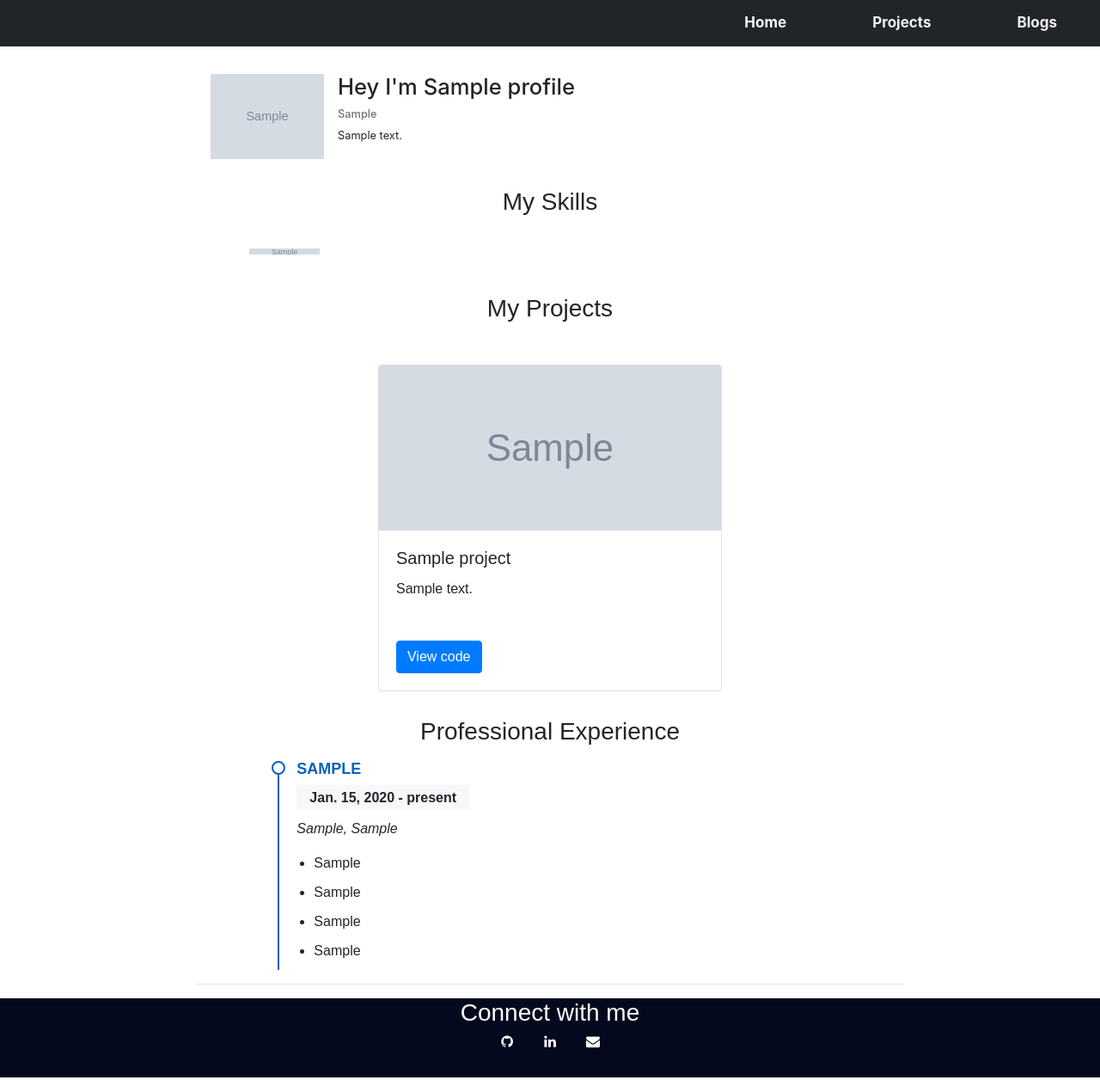
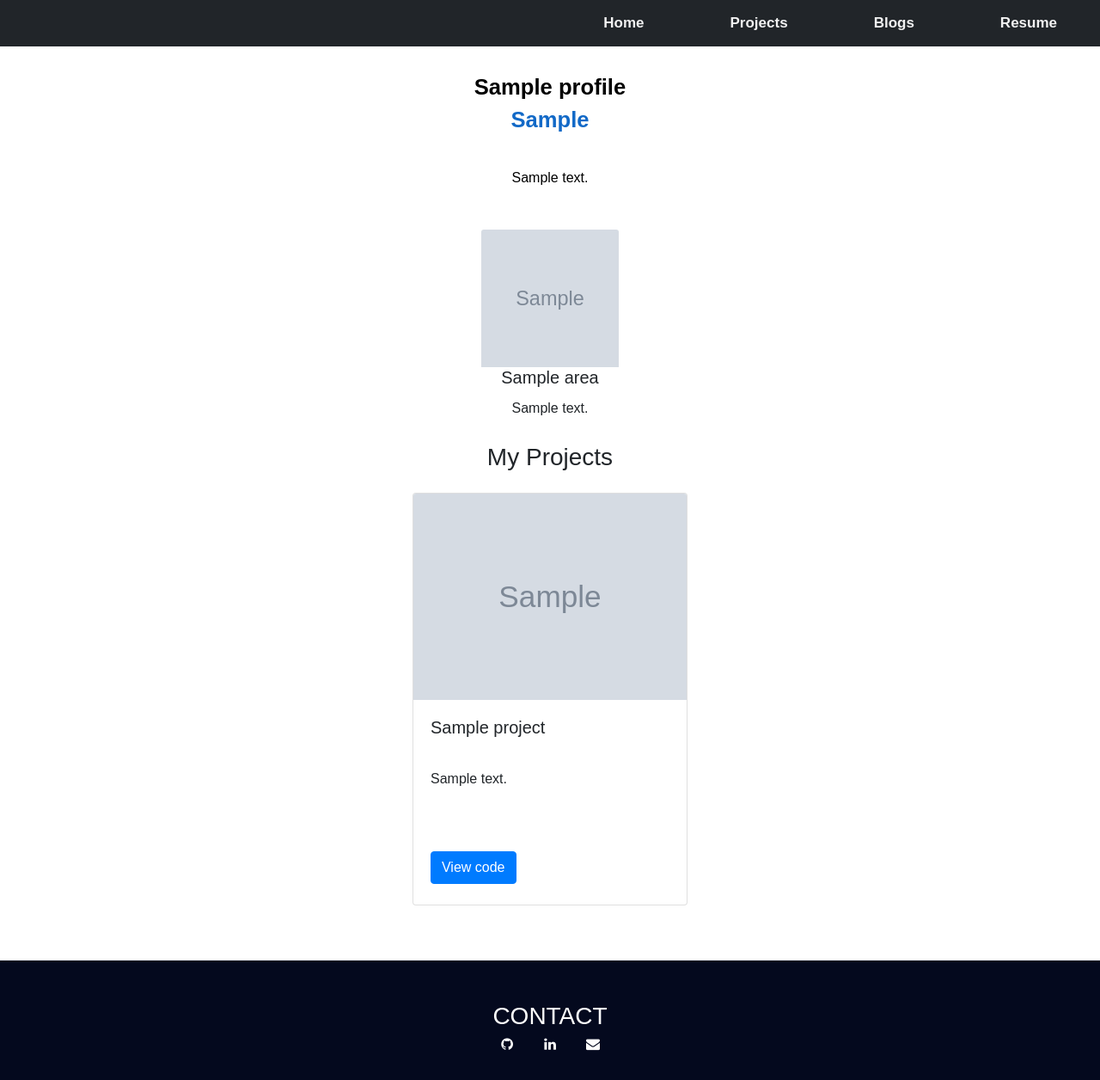
Before and after one commit to pasturl/portfolio-django, a Django app: page / in a window 1280 px wide. Shown: the whole page at 86% size. Run offline with Django 3.2, Linux system fonts and the light colour scheme; tables that the repository leaves empty hold one stand-in row (values such as "Sample post"); grey boxes marked "Sample" are stand-in pictures; some libraries are stand-ins or nearby versions.

Commit message:
Simplify initial page and create resume view

```diff
--- a/myportfolio/admin.py
+++ b/myportfolio/admin.py
@@ -1,5 +1,5 @@
 from django.contrib import admin
-from .models import Experience,Blog,Project,Skill,Connection,Profile
+from .models import Experience,Blog,Project,Skill,Connection,Profile,Area
 # Register your models here.
 
 
@@ -9,3 +9,4 @@ admin.site.register(Project)
 admin.site.register(Skill)
 admin.site.register(Connection)
 admin.site.register(Profile)
+admin.site.register(Area)
--- a/myportfolio/models.py
+++ b/myportfolio/models.py
@@ -61,6 +61,16 @@ class Skill(models.Model):
         return self.name
 
 
+class Area(models.Model):
+
+    name = models.CharField(max_length=50)
+    description = models.CharField(max_length=2000)
+    image = models.CharField(max_length=1000)
+
+    def __str__(self):
+        return self.name
+
+
 class Connection(models.Model):
     your_name = models.CharField(max_length=100)
     email = models.EmailField()
--- a/myportfolio/static/css/style.css
+++ b/myportfolio/static/css/style.css
@@ -4,10 +4,8 @@ body {
 }
 
 .topnav {
-
   overflow: hidden;
   background-color: #212529;
-  font-family: "Montserrat", -apple-system, BlinkMacSystemFont, "Segoe UI", Roboto, "Helvetica Neue", Arial, "Noto Sans", sans-serif, "Apple Color Emoji", "Segoe UI Emoji", "Segoe UI Symbol", "Noto Color Emoji";
   font-weight: 700;
 
 }
@@ -31,35 +29,40 @@ body {
   color: white;
 }
 
+
 .blackiconcolor {color:white;}
 
 
 .profile{
-  display: grid;
-  grid-template-columns: 20% 80%;
-
+  text-align: center;
+  padding-left: 5%;
+  padding-right: 5%;
 }
 
-.profile-info{
-    margin-top: 5%;
-    float: left;
-    horizontal-align: left;
-    font-family: "Montserrat", -apple-system, BlinkMacSystemFont, "Segoe UI", Roboto, "Helvetica Neue", Arial, "Noto Sans", sans-serif, "Apple Color Emoji", "Segoe UI Emoji", "Segoe UI Symbol", "Noto Color Emoji";
-    <!-- font-weight: 700;-->
+#profile-info{
+    margin-top: 2em;
+    float: center;
+    horizontal-align: center;
     color: #000000;
-    font-color: green;
 }
 
-.name {
+#profile-name {
     font-size:2vw;
+    font-weight: bold;
 }
 
 .job-position {
-    font-size:1vw;
+    font-size:2vw;
+    color:#1269C7;
+    font-weight: bold;
 }
 
-.summary {
-    font-size:1vw;
+#summary {
+    font-size:1em;
+    margin-top: 2em;
+    margin-left: 20%;
+    margin-right: 20%;
+    margin-bottom: 3em;
 }
 
 body
@@ -68,7 +71,8 @@ body
 }
 
 #project-header,#skill-header {
-  text-align: center;
+    margin-top: 1em;
+    text-align: center;
 
 }
 
@@ -187,9 +191,9 @@ width:120px;
   border: 2px solid #0563bb;
 }
 
-.card-img-top {
+#card-img-project {
     width: 100%;
-    height: 15vw;
+    height: 15em;
     object-fit: cover;
 }
 
@@ -198,23 +202,29 @@ width:120px;
   width: 33%; /* Equal width (5 icons with 20% width each = 100%) */
   font-size: 24px;
 }
-
-
-.card-group {
-  justify-content: center;
+#areas{
+    align-items: center;
+}
+#card-areas{
 }
 
-.row {
-  padding-right: 20px;
-  padding-left: 20px;
-  padding-top: 40px;
+#card-img-icon{
+    justify-content: center;
+    width: 10em;
+    height: 10em;
 }
 
-name.{
-    align-text: left;
+.card-deck {
+  justify-content: center;
+  padding-bottom: 3em;
+}
+
+#profile-name{
+    align-text: center;
 }
 .footer-area {
   background-color: #04091e;
+  padding-top: 3em;
 }
 
 .footer-text{
@@ -258,11 +268,28 @@ name.{
     width: 100%;
     height: 25%;
     margin-top: 1em;
+    margin-bottom: 1em;
 }
 .project-tech img{
     width: 3em;
     height: 3em;
 }
-.btn{
-    margin-top: 2em;
+
+#card-vertical{
+    width: 20rem;
+    height: 30rem;
+    margin: 1em;
 }
+#card-title-vertical{
+    height: 3rem
+}
+#card-text-vertical{
+    height: 5rem
+}
+#card-img-horizontal{
+    width: 100%;
+    height: 100%;
+}
+#card-text-horizontal{
+    height: 5rem
+}
--- a/myportfolio/templates/myportfolio/index.html
+++ b/myportfolio/templates/myportfolio/index.html
@@ -8,34 +8,28 @@
 <link rel="stylesheet" href="https://cdnjs.cloudflare.com/ajax/libs/font-awesome/4.7.0/css/font-awesome.min.css">
 <link rel="stylesheet" href="{%  static  'css/style.css'  %}">
 <meta name="viewport" content="width=device-width, initial-scale=1.0">
-<div class="col-md-8 offset-md-2">
-
+<div class="col-md-10 offset-md-1">
     <div class ="profile">
-    <div class="container-img-profile">
-        <img class="profile-img"  src="static/img/{{profile.image}}" data-holder-rendered="true"  alt="tall image">
-    </div>
-
-    <div class="profile-info">
-        <h3 class ="name">Hey I'm {{profile.name}}</h3>
-        <h6 class="job-position mb-2 text-muted">{{ profile.designation}}</h6>
-        <p class="summary">{{profile.summary}}</p>
+        <div class="d-flex flex-column justify-content-center" id="profile-info">
+            <h3 id="profile-name">{{profile.name}}</h3>
+            <h6 class="job-position">{{ profile.designation}}</h6>
+            <p id="summary">{{profile.summary}}</p>
             </section>
         </div>
-
+        <div id ="areas">
+            <div class="row justify-content-center">
+                {% for area in areas %}
+                    <div class="col-sm-3">
+                        <div class="card text-center border-0 justify-content-center" id="card-areas">
+                            {% static "" as baseUrl %}
+                            <div><img class="card-img-top text-center" id="card-img-icon" src="{{ baseUrl }}img/{{area.image}}"></div>
+                            <h5 class="card-title">{{area.name}}</h5>
+                            <p class="card-text">{{area.description}}</p>
                         </div>
-
-
-
-<div>
-<h3 id="skill-header">My Skills</h3>
-</div>
-    <div class="skills">
-    {% for skill in skills %}
-    <div class="skill">
-        <img id="skill-image" title={{skill.name}}  src={{skill.image}} alt={{skill.name}} class="skill-data">
                     </div>
                 {% endfor %}
-
+            </div>
+        </div>
     </div>
 
 
@@ -45,17 +39,17 @@
     <h3 id="project-header">My Projects</h3>
     </div>
 
-<div class="card-group">
+    <div class="card-deck">
 
       {% for project in projects %}
       <div class="row">
           <div class="col-sm-6">
-    <div class="card" style="width: 25rem;">
+            <div class="card" id="card-vertical">
               {% static "" as baseUrl %}
-      <img class="card-img-top" src="{{ baseUrl }}img/{{project.image_path}}">
+              <img class="card-img-top" id="card-img-project" src="{{ baseUrl }}img/{{project.image_path}}">
               <div class="card-body">
-        <h5 class="card-title">{{project.title}}</h5>
-        <p class="card-text">{{project.description}}</p>
+                  <h5 class="card-title" id="card-title-vertical">{{project.title}}</h5>
+                  <p class="card-text" id="card-text-vertical">{{project.description}}</p>
                   <a href={{project.github_link}} class="btn btn-primary" target="_blank">View code</a>
               </div>
             </div>
@@ -64,51 +58,9 @@
       {% endfor %}
     </div >
 
-
-<h3 align="center" class="resume-title">Professional Experience</h3>
-
-<section id="resume" class="resume">
- <div class="col-lg-6">
-            {% for exp in experiences %}
-            <div class="resume-item">
-              <h4>{{exp.designation}}</h4>
-                  {% if exp.is_present %}
-                    <h5>{{exp.start_date}} - present</h5>
-                {% else %}
-                    <h5>{{exp.start_date}} - {{exp.end_date}}</h5>
-                {% endif %}
-
-              <p><em>{{exp.company}}, {{exp.location}} </em></p>
-              <ul>
-                  {% if exp.responsibilities_1 is not None %}
-                    <li>{{exp.responsibilities_1}}</li>
-                  {% endif %}
-                  {% if exp.responsibilities_2 %}
-                    <li>{{exp.responsibilities_2}}</li>
-                  {% endif %}
-                  {% if exp.responsibilities_3 %}
-                    <li>{{exp.responsibilities_3}}</li>
-                  {% endif %}
-                  {% if exp.responsibilities_4 %}
-                    <li>{{exp.responsibilities_4}}</li>
-                  {% endif %}
-
-
-
-              </ul>
-            </div>
-            {% endfor %}
-
-          </div>
-
-</section>
-
-<hr>
-
-
 </div>
 <footer class="footer-area section-gap">
-    <h3 class="footer-text" align="center">Connect with me </h3>
+    <h3 class="footer-text" align="center">CONTACT </h3>
     <div class="footer-social d-flex justify-content-center align-items-center">
         <a href={{profile.github_link}} class="github"><i class="fa fa-github"></i></a>
         <a href={{profile.linkedin_link}} class="linkedin"><i class="fa fa-linkedin"></i></a>
--- a/myportfolio/urls.py
+++ b/myportfolio/urls.py
@@ -9,6 +9,7 @@ urlpatterns =[
     path("projects",views.projects,name="projects"),
     path("experiences",views.experiences,name="experiences"),
     path("blogs",views.blogs,name="blogs"),
-    path("contact",views.contact,name="contact")
+    path("contact",views.contact,name="contact"),
+    path("resume", views.resume, name="resume")
 
 ]
--- a/myportfolio/views.py
+++ b/myportfolio/views.py
@@ -2,7 +2,7 @@ from django.shortcuts import render
 
 from django.http import HttpResponse, HttpResponseRedirect
 from django.template import loader, Context
-from .models import Project, Blog, Skill, Connection,Experience,Profile
+from .models import Project, Blog, Skill, Connection,Experience,Profile,Area
 # Create your views here.
 from .forms import NameForm
 from django.core.mail import send_mail
@@ -11,11 +11,11 @@ MAX_EXPERIENCE = 6
 def index(request):
     template = loader.get_template("myportfolio/index.html")
     projects = Project.objects.all()
-    skills = Skill.objects.all()
     experiences = Experience.objects.all().order_by('-start_date')[:MAX_EXPERIENCE]
     profile = Profile.objects.all().first()
+    areas = Area.objects.all()
     form = NameForm()
-    context = {'projects': projects, 'skills': skills, 'form': form,'experiences':experiences,'profile':profile}
+    context = {'projects': projects, 'form': form,'experiences':experiences,'profile':profile,'areas':areas}
     return HttpResponse(template.render(context, request))
 
 
@@ -59,3 +59,11 @@ def projects(request):
     projects = Project.objects.all()
     context = {'projects': projects}
     return HttpResponse(template.render(context, request))
+
+
+def resume(request):
+    template = loader.get_template("myportfolio/resume.html")
+    skills = Skill.objects.all()
+    experiences = Experience.objects.all().order_by('-start_date')[:MAX_EXPERIENCE]
+    context = {'skills': skills, 'experiences': experiences}
+    return HttpResponse(template.render(context, request))
--- a/portfolio/templates/base.html
+++ b/portfolio/templates/base.html
@@ -7,21 +7,19 @@
 <link rel="stylesheet" href="https://stackpath.bootstrapcdn.com/bootstrap/4.3.1/css/bootstrap.min.css" integrity="sha384-ggOyR0iXCbMQv3Xipma34MD+dH/1fQ784/j6cY/iJTQUOhcWr7x9JvoRxT2MZw1T" crossorigin="anonymous">
 <link rel="stylesheet" href="{%  static  'css/style.css'  %}">
   <title>Lucas Pastur profile</title>
-  <link rel="icon" type="image/png" href="{% static 'img/myicon.png' %}"/>
+  <link rel="icon" type="image/png" href="{% static 'img/ai_brain.png' %}"/>
 </head>
 <body>
 <script src="https://code.jquery.com/jquery-3.3.1.slim.min.js" integrity="sha384-q8i/X+965DzO0rT7abK41JStQIAqVgRVzpbzo5smXKp4YfRvH+8abtTE1Pi6jizo" crossorigin="anonymous"></script>
 <script src="https://cdnjs.cloudflare.com/ajax/libs/popper.js/1.14.7/umd/popper.min.js" integrity="sha384-UO2eT0CpHqdSJQ6hJty5KVphtPhzWj9WO1clHTMGa3JDZwrnQq4sF86dIHNDz0W1" crossorigin="anonymous"></script>
 <script src="https://stackpath.bootstrapcdn.com/bootstrap/4.3.1/js/bootstrap.min.js" integrity="sha384-JjSmVgyd0p3pXB1rRibZUAYoIIy6OrQ6VrjIEaFf/nJGzIxFDsf4x0xIM+B07jRM" crossorigin="anonymous"></script>
 <div class="topnav">
-
+  <a href="/myportfolio/resume">Resume</a>
   <a href="/myportfolio/blogs">Blogs</a>
   <a href="/myportfolio/projects">Projects</a>
-  <a class="active" href="/myportfolio">Home</a>
-
+  <a href="/myportfolio">Home</a>
 
 </div>
-
 {% block page_content %} {% endblock %}
 </body>
 </html>
--- a/scripts/add_profile.py
+++ b/scripts/add_profile.py
@@ -1,7 +1,7 @@
 from myportfolio import models
 
 #my_model_fields = [field.name for field in models.Profile._meta.get_fields()]
-b = models.Profile(name='Lucas Pastur',
+b = models.Profile(name='Lucas Pastur-Romay',
                    designation='Lead Data Scientist',
                    summary='Lead Data Scientist with +5 years of professional experience'
                            ' developing cross-industry solutions to'
@@ -11,7 +11,6 @@ b = models.Profile(name='Lucas Pastur',
                            ' oversaw technical implementation and code quality, and '
                            'supervise execution in production environment.',
                    image='lucas.jpg',
-                   phone_number='+34 615 200 371',
                    email='lucas.pastur@gmail.com',
                    github_link='https://github.com/pasturl',
                    linkedin_link='https://www.linkedin.com/in/lucas-pastur-romay/')
```
Also changed, not shown: myportfolio/templates/myportfolio/projects.html (+5 -10 lines), myportfolio/templates/myportfolio/resume.html (added, +59 -0 lines), scripts/add_areas.py (added, +16 -0 lines), README.md, myportfolio/migrations/0001_initial.py. Lines whose indentation alone changed are shown as unchanged.
